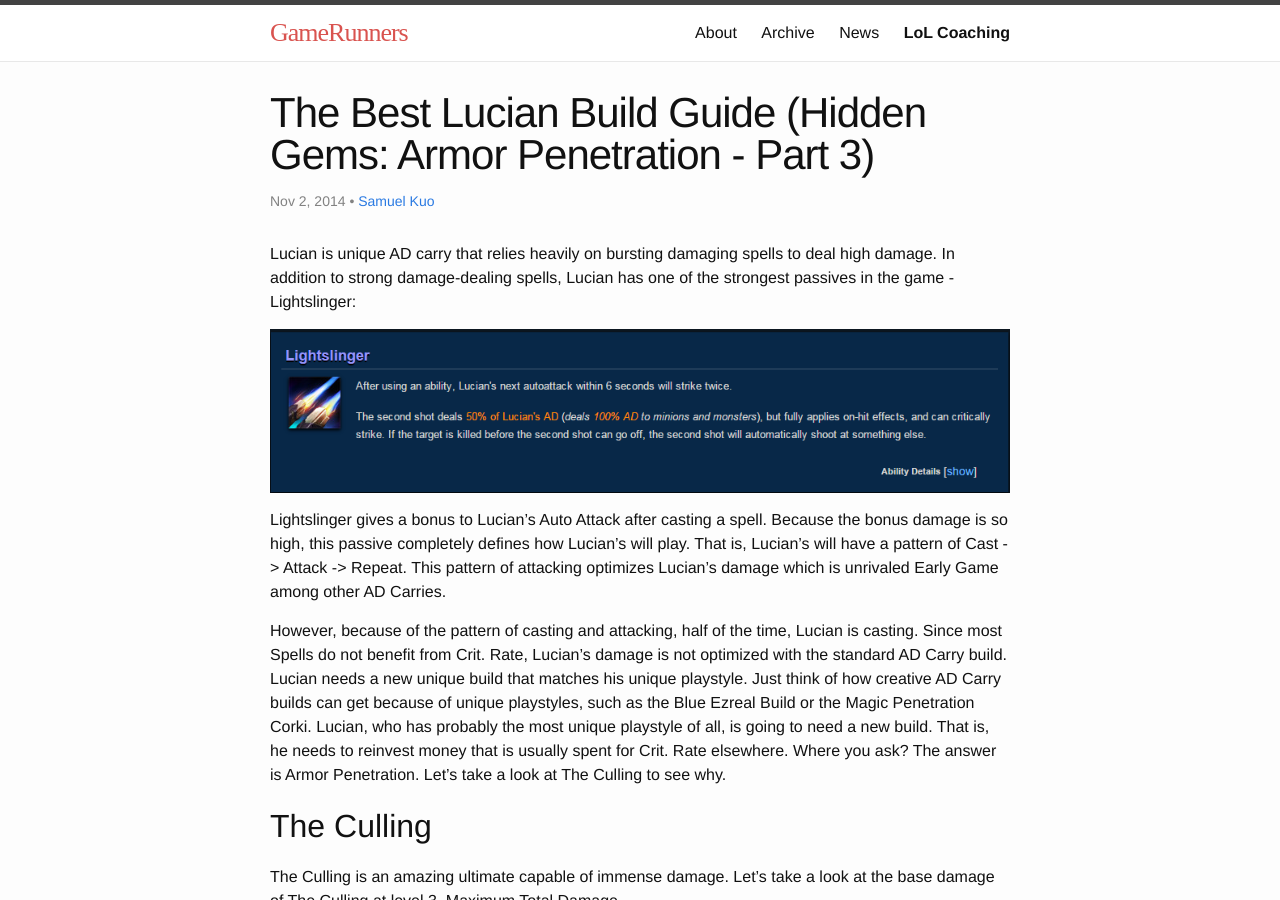
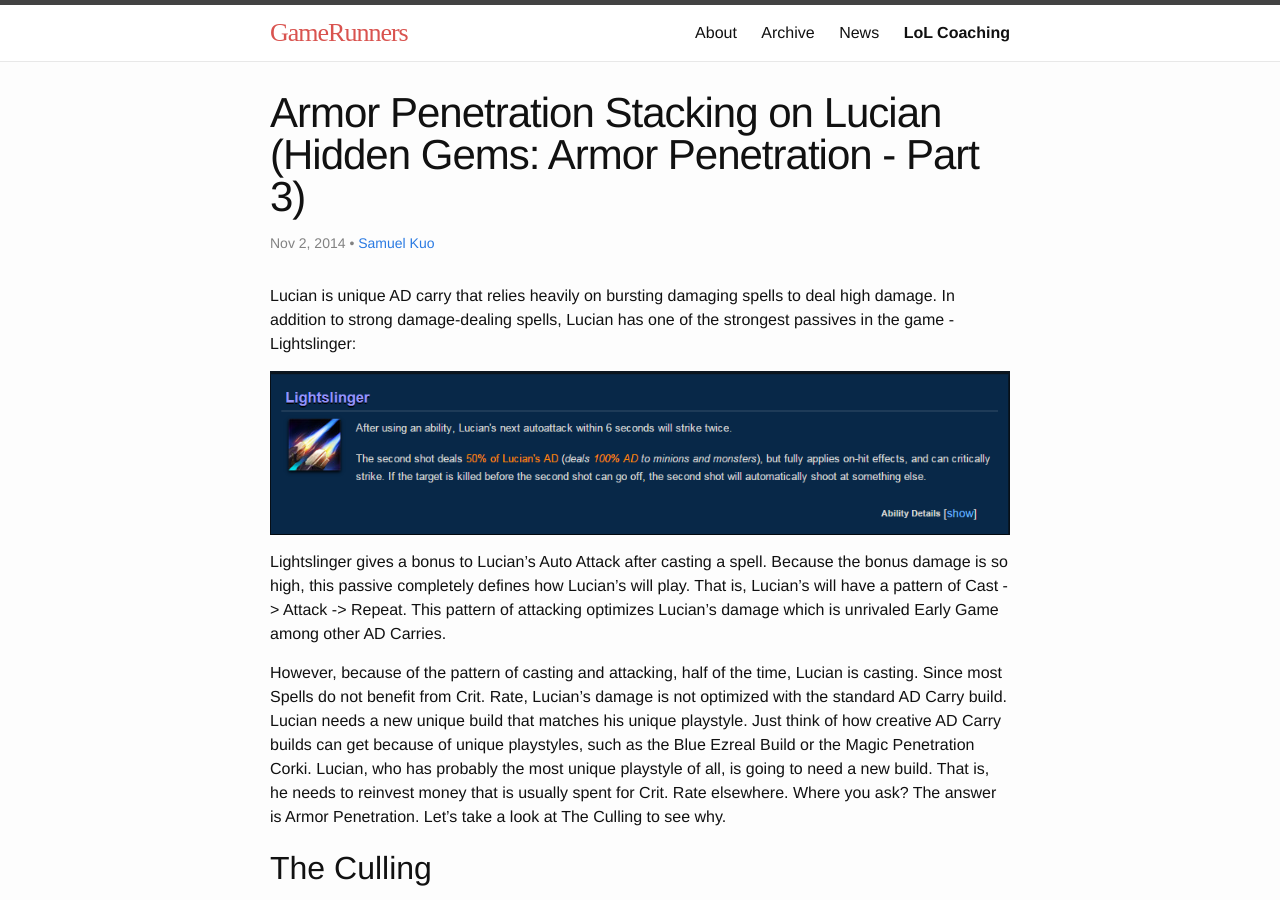
Before and after one commit to bernardjhuang/gamerunnersnews, a Jekyll site: the page built from _posts/2014-11-02-hidden-gems-3-lucian.md, in a window 1280 px wide and 900 px high. Built offline with Jekyll 4.4.1, drawn with Linux system fonts in a browser that asks for light colours; some web fonts are replaced.

Commit message:
change title

```diff
--- a/_posts/2014-11-02-hidden-gems-3-lucian.md
+++ b/_posts/2014-11-02-hidden-gems-3-lucian.md
@@ -1,6 +1,6 @@
 ---
 layout: post
-title:  "The Best Lucian Build Guide (Hidden Gems: Armor Penetration - Part 3)"
+title:  "Armor Penetration Stacking on Lucian (Hidden Gems: Armor Penetration - Part 3)"
 description: "Lucian is unique AD carry that relies heavily on bursting damaging spells to deal high damage. In addition to strong damage-dealing spells, Lucian has one of the strongest passives in the game - Lightslinger."
 author: "Samuel Kuo"
 author_profile: "a LoL theory crafter and an innovator that digs deep"
```
